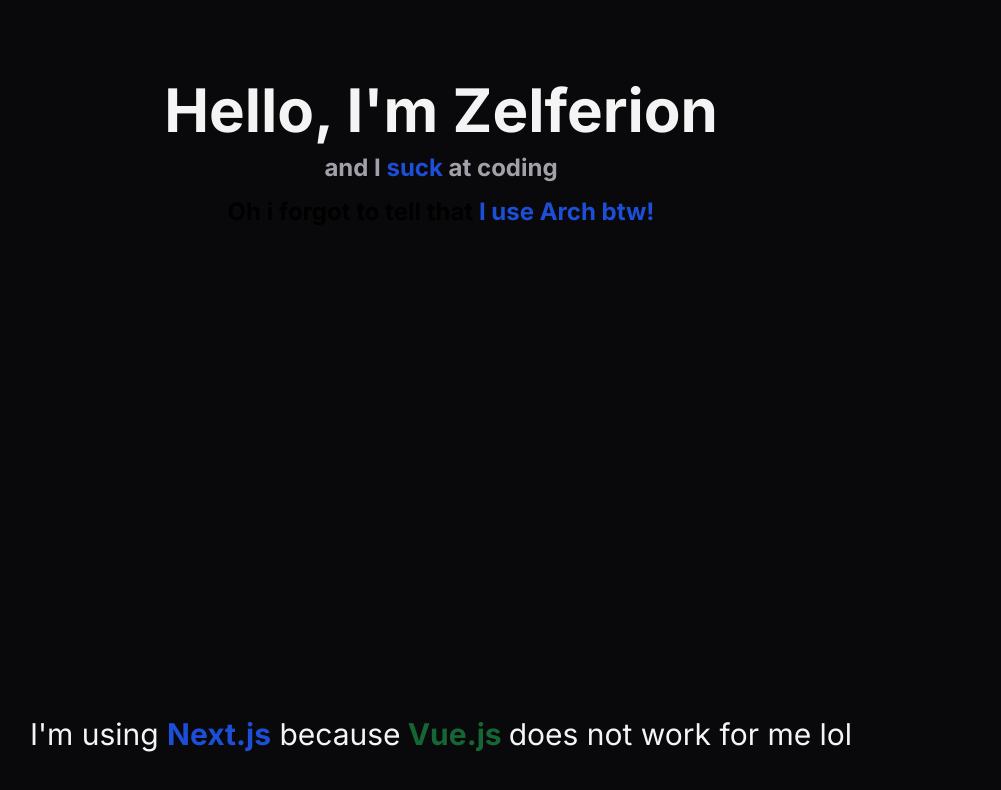
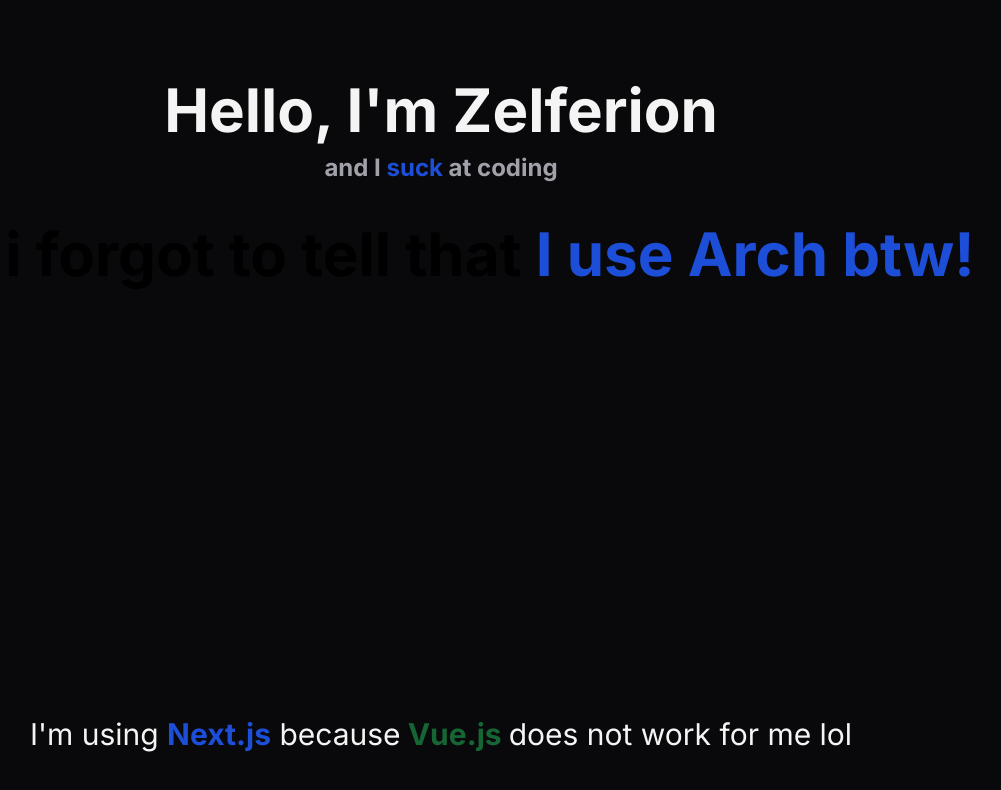
Before and after one commit to Zelferion/chlen, a Next.js app: page / in a window 1280 px wide. Shown: the top 790 px of the page, without its empty margins (199-1200 px from the left). Built offline with nearby package versions, Linux system fonts and the light colour scheme.

Commit message:
pohui proebali

```diff
--- a/app/page.tsx
+++ b/app/page.tsx
@@ -10,7 +10,7 @@
         <p className="text-2xl font-bold text-zinc-400 m-3">
           and I <span className="text-blue-700">suck</span> at coding
         </p>
-        <p className="text-2xl font-bold">
+        <p className="text-6xl font-bold m-10">
           Oh i forgot to tell that <span className="text-blue-700">I use Arch btw!</span>
         </p>
       </div>
```
